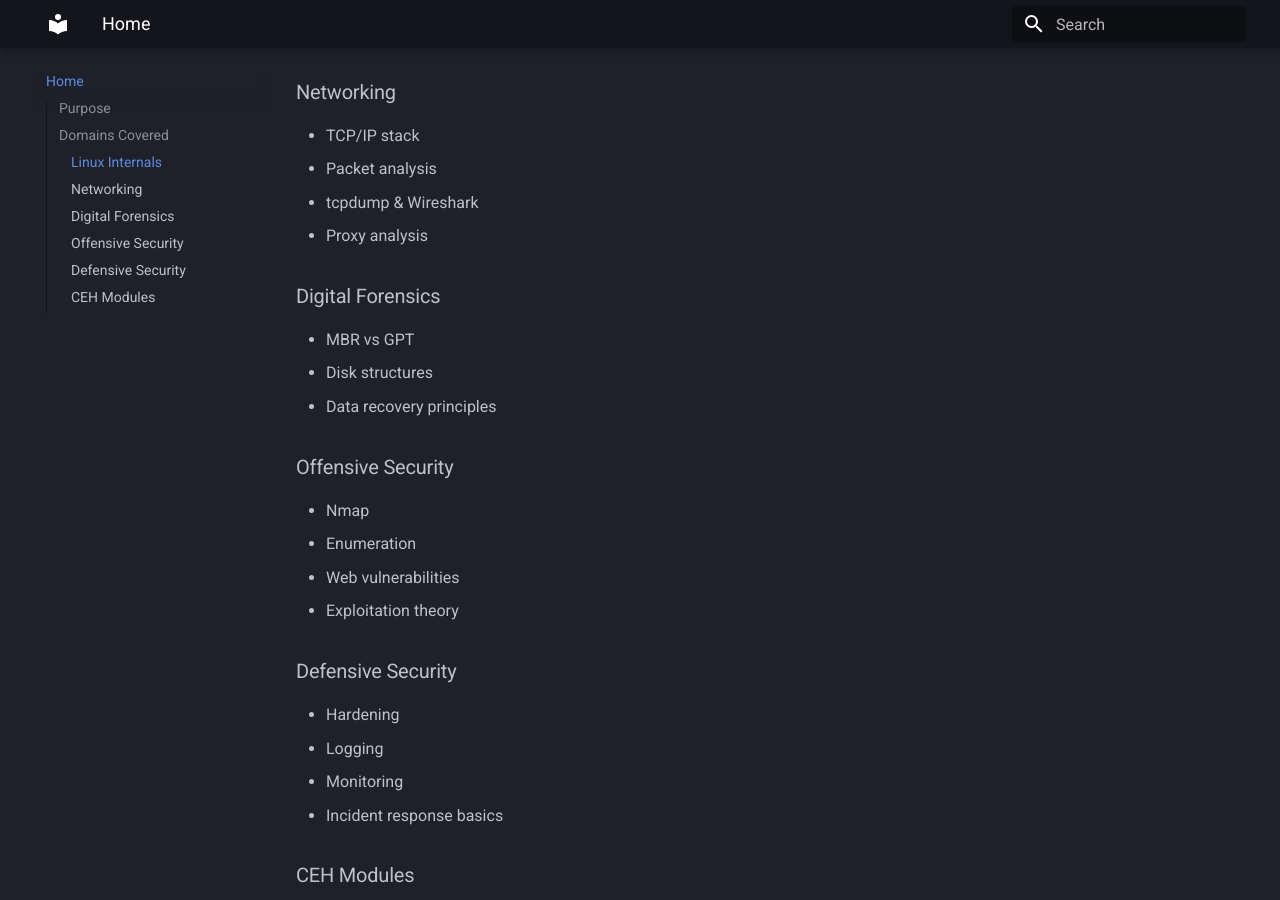
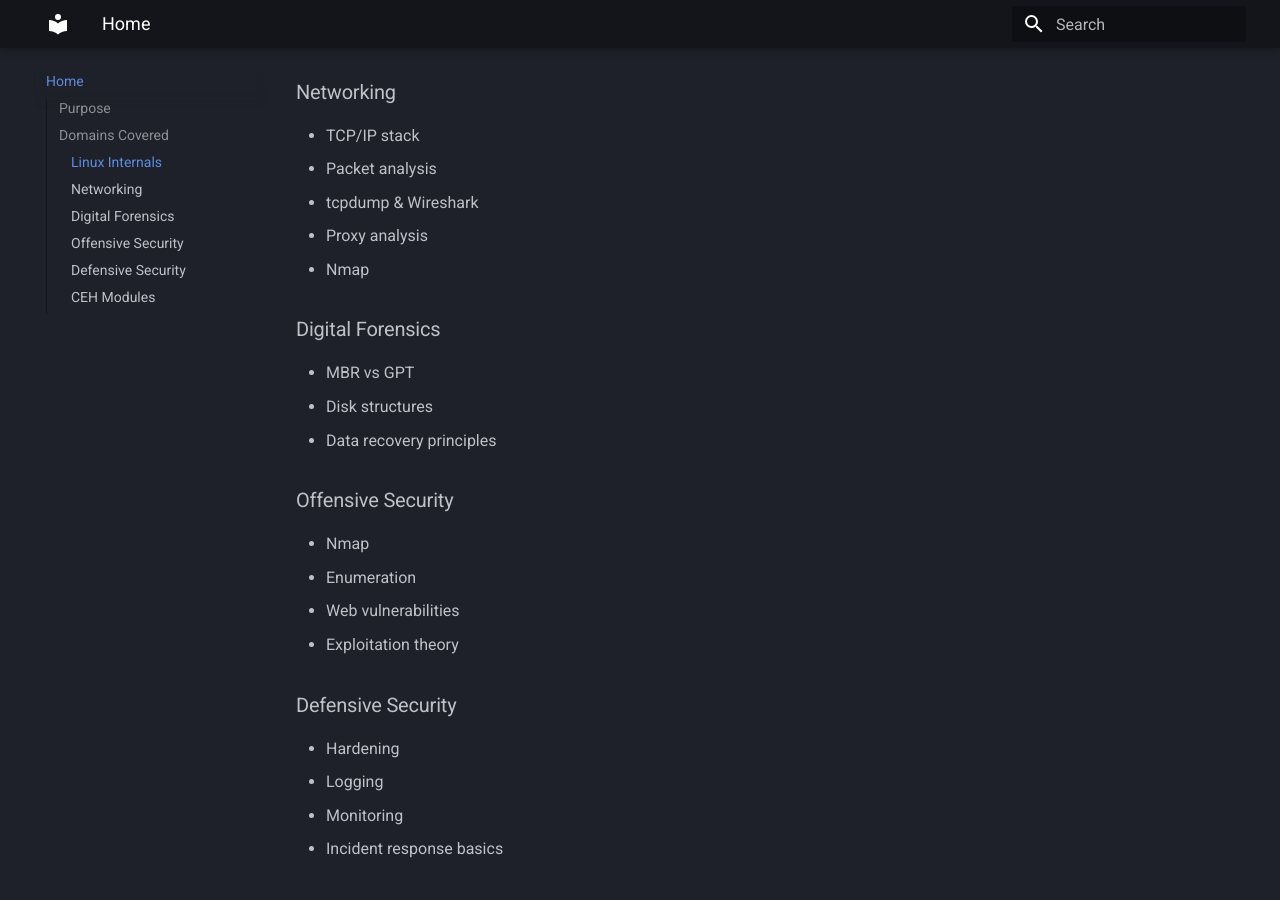
Before and after one commit to javvadigithub/jskb, an MkDocs documentation site: the page built from docs/index.md, in a window 1280 px wide and 900 px high, scrolled down 959 px. Built offline with MkDocs 1.6.1 and Material for MkDocs 9.7.7, drawn with Linux system fonts in a browser that asks for light colours.

Commit message:
Updare Nmap cheat sheet

```diff
--- a/docs/index.md
+++ b/docs/index.md
@@ -34,6 +34,7 @@
 - Packet analysis
 - tcpdump & Wireshark
 - Proxy analysis
+- Nmap
 
 ### Digital Forensics
 - MBR vs GPT
--- a/mkdocs.yml
+++ b/mkdocs.yml
@@ -47,6 +47,7 @@
       - Overview: labs/index.md
   - Networking:
       - Overview: networking/index.md
+      - Nmap Cheat Sheet: networking/nmap.md
   - Linux:
       - Overview: linux/index.md
   - Infra Notes:
```
Also changed, not shown: cheat-sheets/nmap.md (deleted), docs/networking/namp.md (renamed from cheat-sheets/namp.md).
